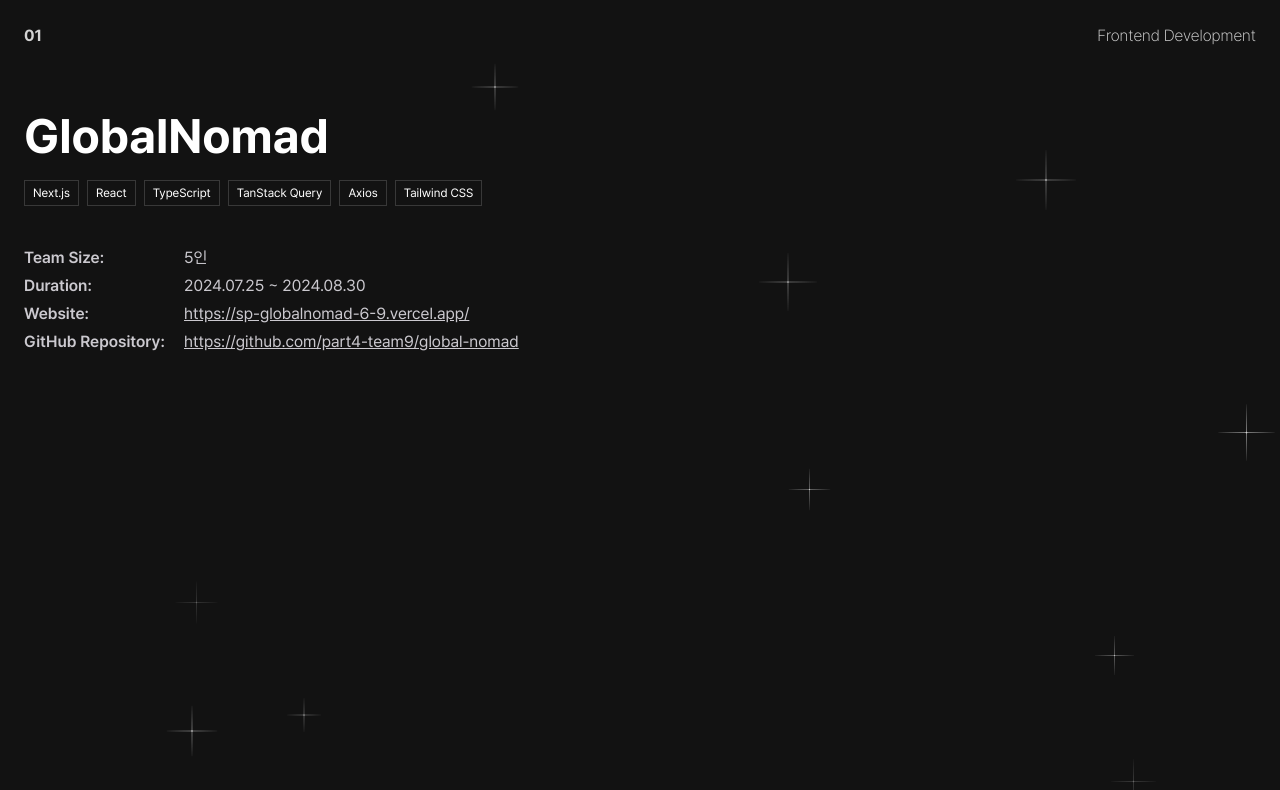
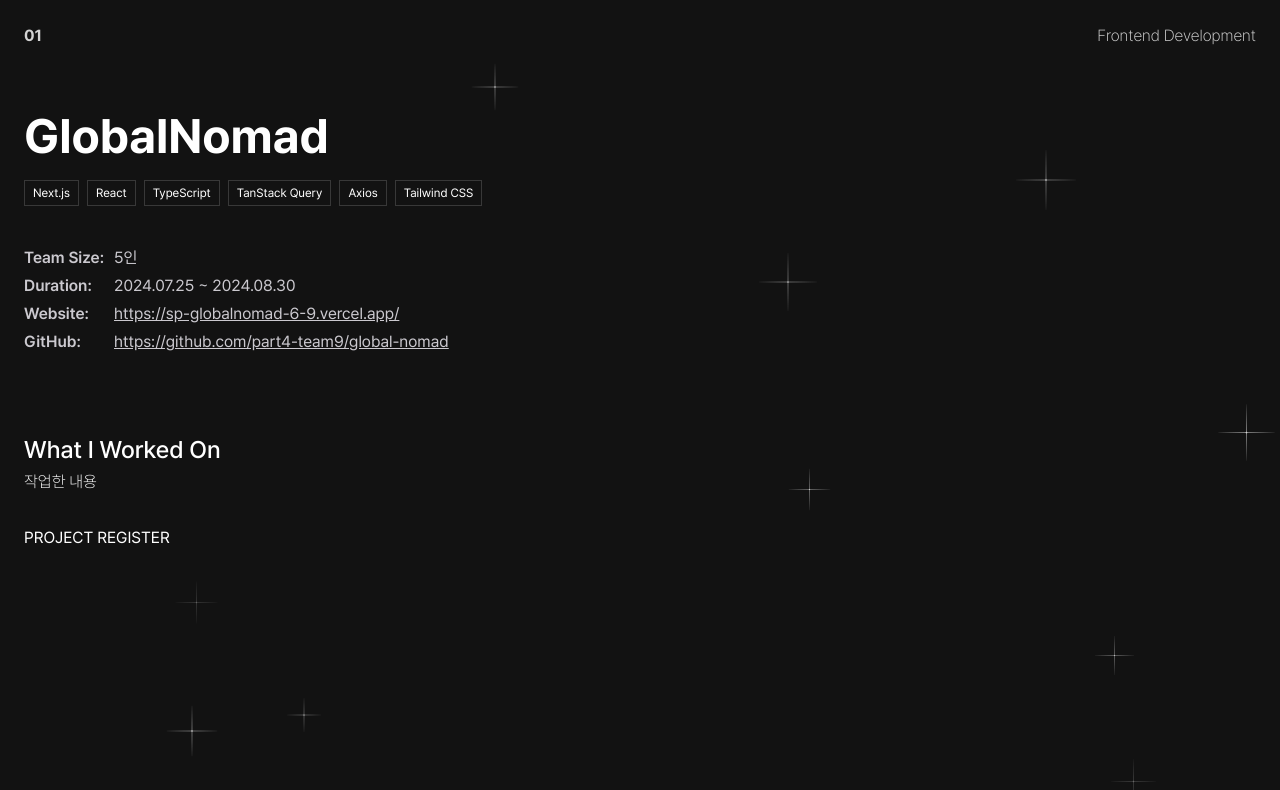
Before and after one commit to eunbinnie/fe-portfolio, a Next.js app: page /project/1 in a window 1280 px wide. Shown: the top 790 px of the page. Built offline with nearby package versions, Linux system fonts and the light colour scheme.

Commit message:
feat: 작업 내용 masonry layout 세팅 작업

```diff
--- a/package.json
+++ b/package.json
@@ -13,10 +13,11 @@
     "clsx": "^2.1.1",
     "framer-motion": "^11.5.0",
     "lodash.debounce": "^4.0.8",
-    "next": "14.2.7",
+    "next": "^14.2.13",
     "react": "^18",
     "react-dom": "^18",
     "react-lottie-player": "^2.1.0",
+    "react-masonry-css": "^1.0.16",
     "tailwind-merge": "^2.5.2"
   },
   "devDependencies": {
--- a/src/app/project/[id]/page.tsx
+++ b/src/app/project/[id]/page.tsx
@@ -1,6 +1,7 @@
 'use client';
 
 import ProjectInfo from '@/components/project/ProjectInfo';
+import WorkDetails from '@/components/project/WorkDetails';
 import PROJECTS, { PROJECT_TOTAL_COUNT } from '@/constants/projects';
 import { notFound } from 'next/navigation';
 
@@ -13,8 +14,9 @@ const page = ({ params }: { params: { id: number } }) => {
   }
 
   return (
-    <div className="max-container">
+    <div className="max-container grid gap-20 pb-[100px]">
       <ProjectInfo data={data} />
+      <WorkDetails data={data.role} />
     </div>
   );
 };
--- a/src/components/project/ProjectInfo.tsx
+++ b/src/components/project/ProjectInfo.tsx
@@ -12,7 +12,7 @@ const ProjectInfo = ({ data }: { data: IProjectItem }) => {
         <div className="grid gap-5">
           <h1 className="break-all text-5xl font-bold">{data.title}</h1>
           <ul className="flex flex-wrap items-center gap-2">
-            {data.skills?.map((skill, idx) => (
+            {data.skills.map((skill, idx) => (
               <li
                 key={idx}
                 className="border border-solid border-gray-150 px-2 py-1 text-xs"
@@ -22,17 +22,17 @@ const ProjectInfo = ({ data }: { data: IProjectItem }) => {
             ))}
           </ul>
         </div>
-        <ul className="grid gap-1 text-gray-100">
+        <ul className="grid gap-1 text-sm text-gray-100 sm:text-base">
           <li className="flex flex-wrap items-center">
-            <span className="basis-40 font-semibold">Team Size:</span>
+            <span className="basis-[90px] font-semibold">Team Size:</span>
             <span className="break-all">{data.headCount}인</span>
           </li>
           <li className="flex flex-wrap items-center">
-            <span className="basis-40 font-semibold">Duration:</span>
+            <span className="basis-[90px] font-semibold">Duration:</span>
             <span className="break-all">{data.duration}</span>
           </li>
           <li className="flex flex-wrap items-center">
-            <span className="basis-40 font-semibold">Website:</span>
+            <span className="basis-[90px] font-semibold">Website:</span>
             <Link
               href={data.demoLink}
               target="_blank"
@@ -43,7 +43,7 @@ const ProjectInfo = ({ data }: { data: IProjectItem }) => {
           </li>
           {data.githubLink && (
             <li className="flex flex-wrap items-center">
-              <span className="basis-40 font-semibold">GitHub Repository:</span>
+              <span className="basis-[90px] font-semibold">GitHub:</span>
               <Link
                 href={data.githubLink}
                 target="_blank"
--- /dev/null
+++ b/src/components/project/WorkDetails.tsx
@@ -0,0 +1,25 @@
+import { IWorkDetail } from '@/types/project.types';
+import Masonry from 'react-masonry-css';
+
+const WorkDetails = ({ data }: { data: IWorkDetail[] }) => {
+  return (
+    <div className="grid gap-8">
+      <div className="grid gap-1">
+        <h5 className="text-2xl font-medium text-white">What I Worked On</h5>
+        <h6 className="font-extralight text-white">작업한 내용</h6>
+      </div>
+
+      <Masonry
+        breakpointCols={{ default: 3, 768: 2, 425: 1 }}
+        className="flex gap-6 text-white"
+        columnClassName="flex flex-col gap-10"
+      >
+        {data.map((data, idx) => (
+          <div key={idx}>{data.title}</div>
+        ))}
+      </Masonry>
+    </div>
+  );
+};
+
+export default WorkDetails;
--- a/src/constants/projects.ts
+++ b/src/constants/projects.ts
@@ -23,8 +23,13 @@ const PROJECTS: IProjectItem[] = [
     ],
     headCount: 5,
     duration: '2024.07.25 ~ 2024.08.30',
+    role: [
+      {
+        title: 'PROJECT REGISTER',
+        image: '',
         description: '',
-    role: '',
+      },
+    ],
     githubLink: 'https://github.com/part4-team9/global-nomad',
     demoLink: 'https://sp-globalnomad-6-9.vercel.app/',
   },
@@ -41,8 +46,13 @@ const PROJECTS: IProjectItem[] = [
     ],
     headCount: 5,
     duration: '2024.06.21 ~ 2024.07.19',
+    role: [
+      {
+        title: '',
+        image: '',
         description: '',
-    role: '',
+      },
+    ],
     githubLink: '',
     demoLink: '',
   },
@@ -59,8 +69,13 @@ const PROJECTS: IProjectItem[] = [
     ],
     headCount: 5,
     duration: '2024.04.30 ~ 2024.05.17',
+    role: [
+      {
+        title: '',
+        image: '',
         description: '',
-    role: '',
+      },
+    ],
     githubLink: 'https://github.com/Sprint6-Fandom-K/Fandom-K',
     demoLink: 'https://sprint11fandom-k.netlify.app/',
   },
@@ -76,8 +91,13 @@ const PROJECTS: IProjectItem[] = [
     ],
     headCount: 1,
     duration: '2023.07 ~ 2023.11',
+    role: [
+      {
+        title: '',
+        image: '',
         description: '',
-    role: '',
+      },
+    ],
     githubLink: '',
     demoLink: 'https://feelkeen.com/',
   },
@@ -93,8 +113,13 @@ const PROJECTS: IProjectItem[] = [
     ],
     headCount: 1,
     duration: '2023.09 ~ 2023.10',
+    role: [
+      {
+        title: '',
+        image: '',
         description: '',
-    role: '',
+      },
+    ],
     githubLink: '',
     demoLink: 'https://groundseesaw.co.kr/',
   },
@@ -109,8 +134,13 @@ const PROJECTS: IProjectItem[] = [
     ],
     headCount: 2,
     duration: '2023.05 ~ 2023.06',
+    role: [
+      {
+        title: '',
+        image: '',
         description: '',
-    role: '',
+      },
+    ],
     githubLink: '',
     demoLink: 'https://worclo.co.kr/',
   },
--- a/src/styles/globals.css
+++ b/src/styles/globals.css
@@ -41,6 +41,9 @@
     border-radius: inherit;
   }
 
+  .masonry-grid {
+  }
+
   ::-webkit-scrollbar {
     width: 10px;
   }
```
Also changed, not shown: src/types/project.types.ts (+10 -5 lines), 1 other file (tests, documents, lock files or other folders). Lines whose indentation alone changed are shown as unchanged.
